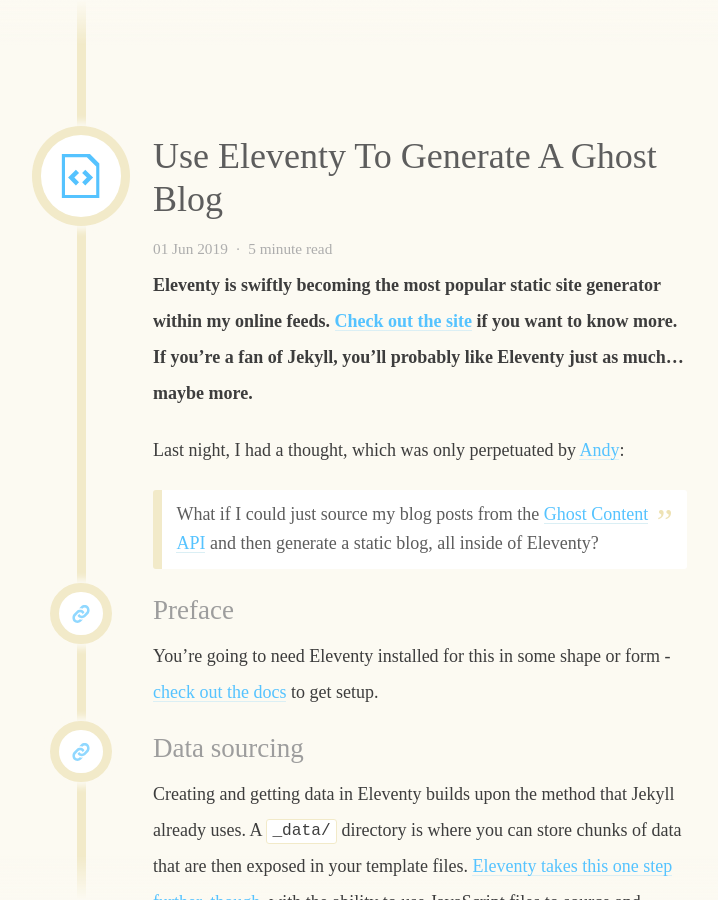
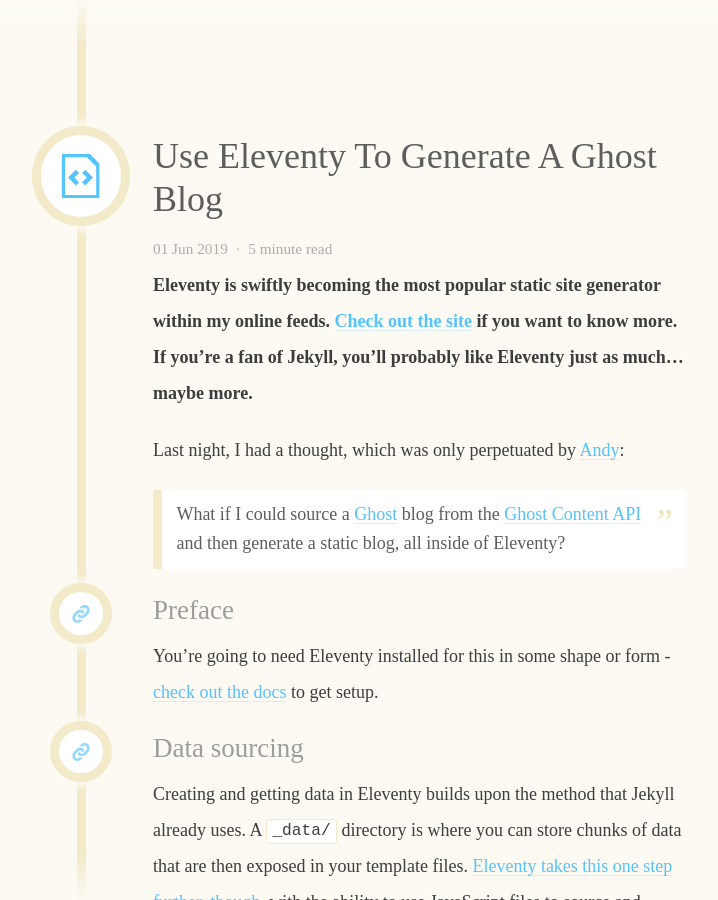
Before and after one commit to daviddarnes/david.darn.es, a Jekyll site: the page built from _posts/2019-06-01-use-eleventy-to-generate-a-ghost-blog.md, in a window 1280 px wide and 900 px high. Shown: the whole window, without its empty margins (283-1001 px from the left). Built offline with Jekyll 4.4.1, drawn with Linux system fonts in a browser that asks for light colours; emoji names are drawn with the system emoji font; some web fonts are replaced.

Commit message:
Small typo

```diff
--- a/_posts/2019-06-01-use-eleventy-to-generate-a-ghost-blog.md
+++ b/_posts/2019-06-01-use-eleventy-to-generate-a-ghost-blog.md
@@ -1,6 +1,6 @@
 ---
 title: "Use Eleventy To Generate A Ghost Blog"
-excerpt: "Last night I had a thought: what if I could just source my blog posts from the [Ghost Content API](https://docs.ghost.org/api/content/) and then generate a static blog all inside of [Eleventy](https://www.11ty.io/)?"
+excerpt: "Last night I had a thought: What if I could source a [Ghost](https://ghost.org) blog from the [Ghost Content API](https://docs.ghost.org/api/content/) and then generate a static blog all inside of [Eleventy](https://www.11ty.io/)?"
 icon: tutorial
 category: tutorial
 colour: "#55c3ff"
@@ -11,7 +11,7 @@
 
 Last night, I had a thought, which was only perpetuated by [Andy](https://mobile.twitter.com/andybelldesign/status/1134565751074037774):
 
-> What if I could just source my blog posts from the [Ghost Content API](https://docs.ghost.org/api/content/) and then generate a static blog, all inside of Eleventy?
+> What if I could source a [Ghost](https://ghost.org) blog from the [Ghost Content API](https://docs.ghost.org/api/content/) and then generate a static blog, all inside of Eleventy?
 
 ## Preface
 You’re going to need Eleventy installed for this in some shape or form - [check out the docs](https://www.11ty.io/docs/) to get setup.
```
